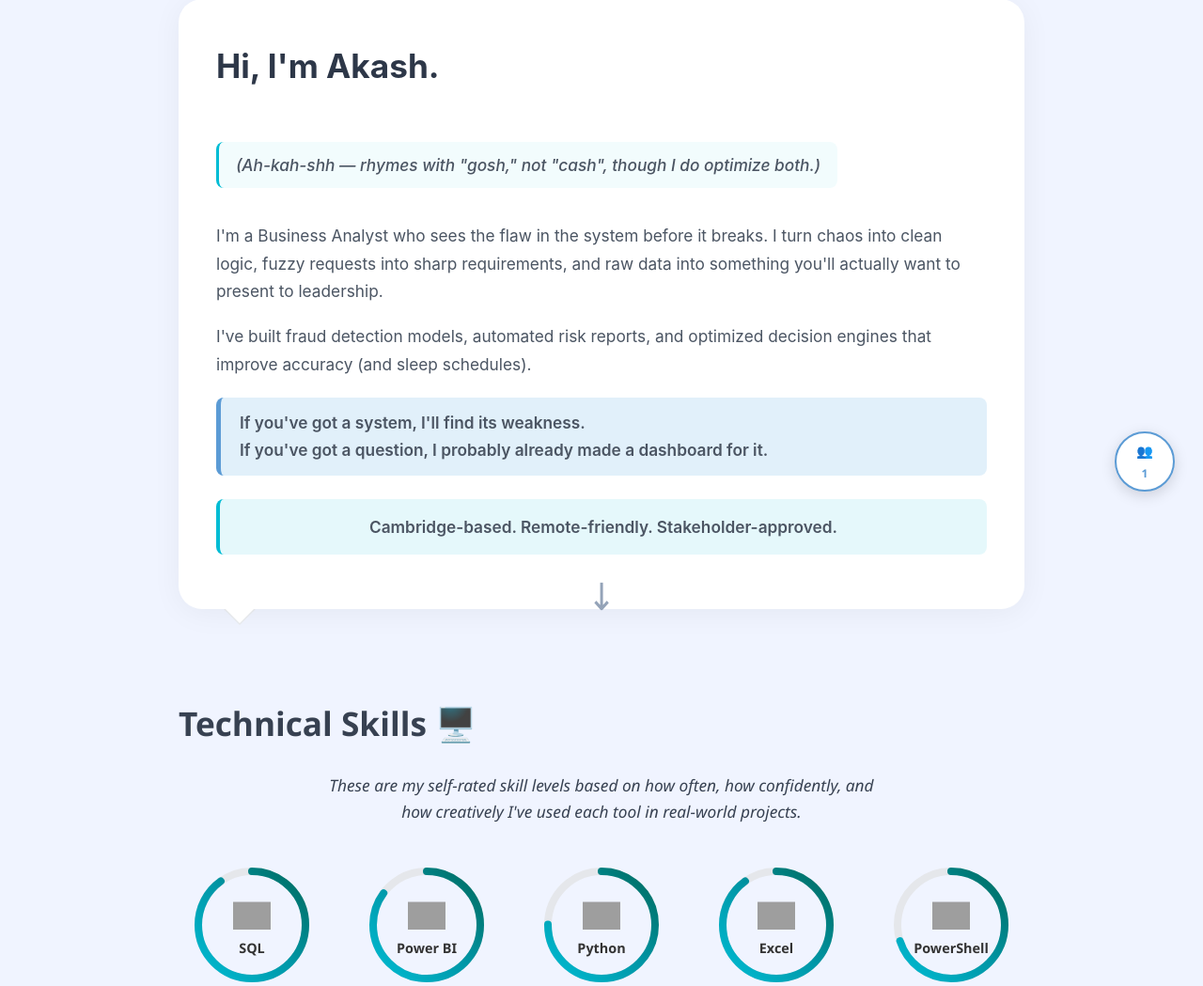
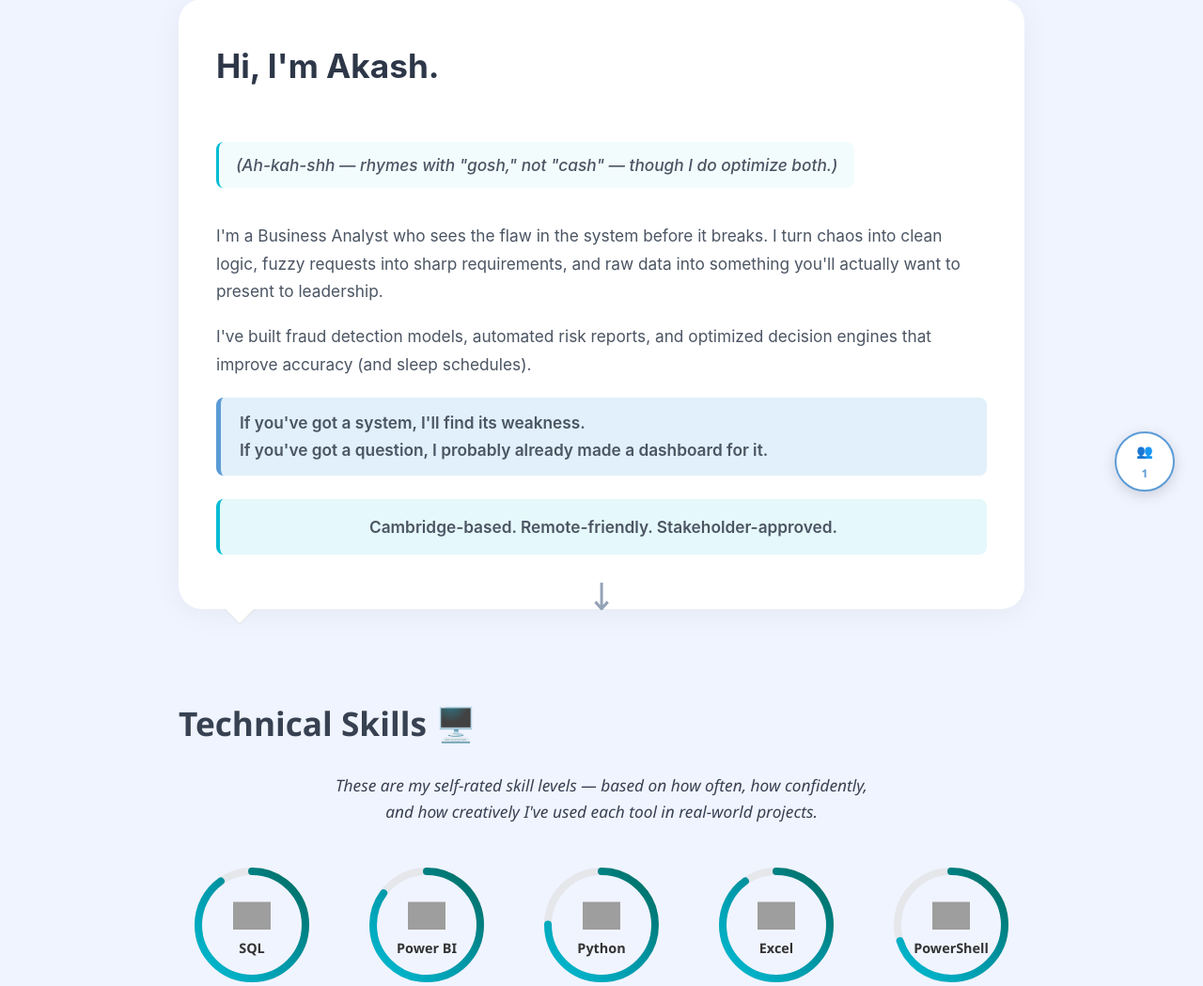
Before and after one commit to holygrail0063/akash-portfolio, a Flask app: page / in a window 1280 px wide. Shown: the part 247-1296 px from the top of the page at 94% size. Run offline with Flask 2, Linux system fonts and the light colour scheme; some libraries are stand-ins or nearby versions; grey boxes are pictures that could not be loaded.

Commit message:
Update index.html

```diff
--- a/templates/index.html
+++ b/templates/index.html
@@ -37,7 +37,7 @@
                     <span class="cursor">|</span>
                 </div>
                 <div class="bubble-content" id="bubble-content">
-                    <p class="pronunciation">(Ah-kah-shh — rhymes with "gosh," not "cash", though I do optimize both.)</p>
+                    <p class="pronunciation">(Ah-kah-shh — rhymes with "gosh," not "cash" — though I do optimize both.)</p>
 
                     <p>I'm a Business Analyst who sees the flaw in the system before it breaks. I turn chaos into clean logic, fuzzy requests into sharp requirements, and raw data into something you'll actually want to present to leadership.</p>
 
@@ -59,7 +59,7 @@
     <section id="tools" class="section">
         <h1>Technical Skills 🖥️</h1>
         <div class="tools-intro">
-            <p>These are my self-rated skill levels based on how often, how confidently, and how creatively I've used each tool in real-world projects.</p>
+            <p>These are my self-rated skill levels — based on how often, how confidently, and how creatively I've used each tool in real-world projects.</p>
         </div>
         <div class="skills-container">
             <div class="skill-grid">
@@ -275,11 +275,11 @@
         </div>
     </section>
     <section id="resume" class="section">
-    <h1 class="section-title">Resume 📃</h1>
+        <h1 class="resume-title">📃 Resume</h1>
         <div class="resume-intro">
             No time to scroll? Grab the TL;DR version — fresh, sharp, and recruiter-approved.
         </div>
-        <div class="-viewer-container">
+        <div class="resume-viewer-container">
             <iframe class="resume-viewer" src="/static/resume.pdf" title="Akash Resume PDF" frameborder="0" loading="lazy"></iframe>
         </div>
         <div class="resume-download-container">
```
